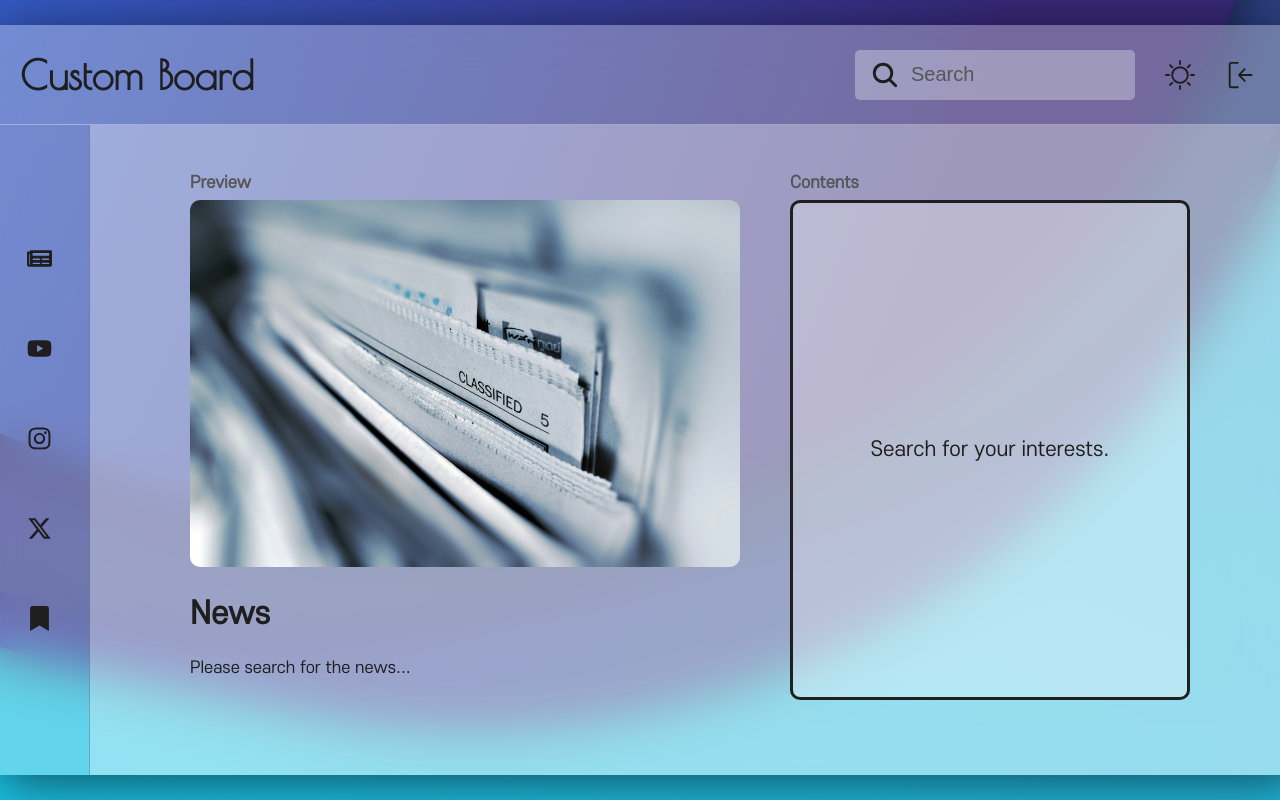
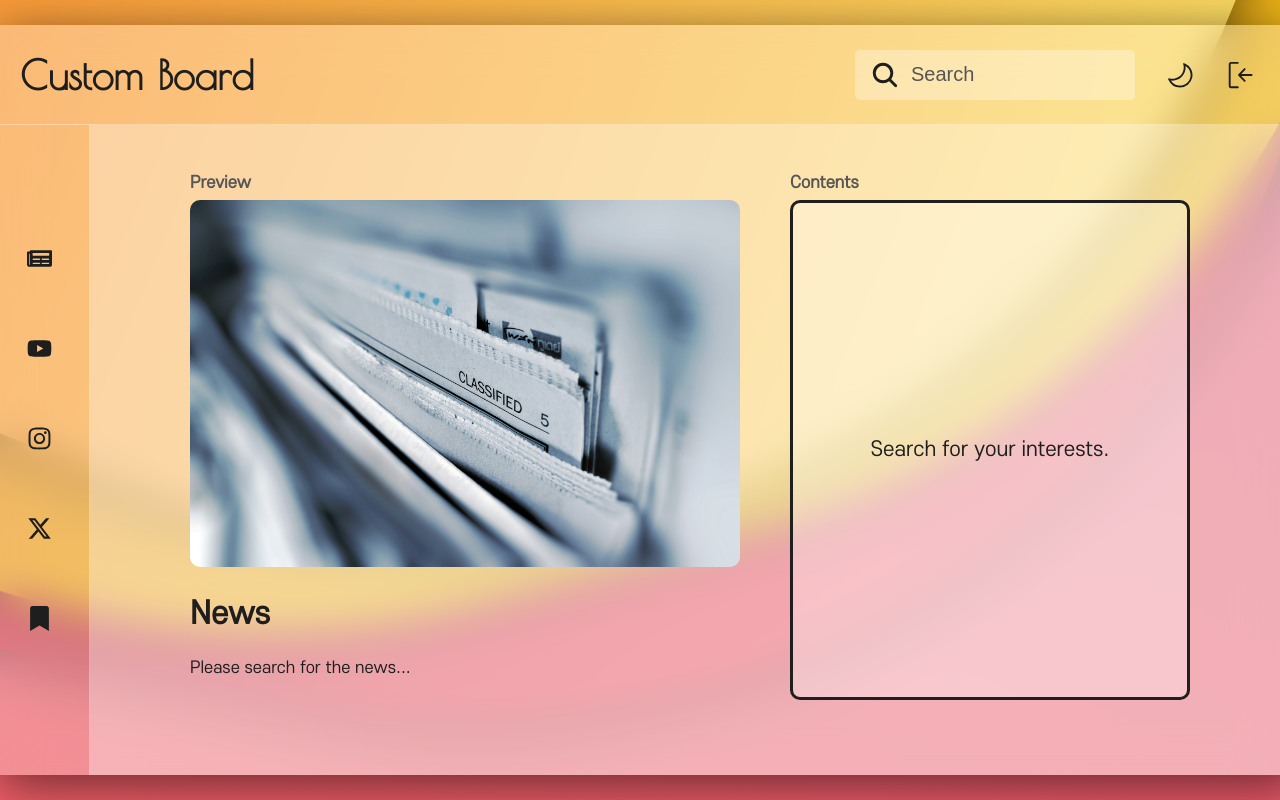
Before and after one commit to useBottle/square_box_pwa_-client-, a React (Create React App) app: page /news in a window 1280 px wide. Both pictures are taken after a click on the button 1180 px from the left and 74 px from the top of the page. Shown: the top 800 px of the page. Built offline with nearby package versions, Linux system fonts and the light colour scheme; a web font is replaced by a local one.

Commit message:
다크모드 구현 완료.

```diff
--- a/src/App.tsx
+++ b/src/App.tsx
@@ -3,7 +3,7 @@ import styles from "../src/styles/App.module.css";
 import Home from "./routes/Home";
 import News from "./routes/News";
 import { IoSearch } from "react-icons/io5";
-import { GoSun, GoSignIn } from "react-icons/go";
+import { GoSun, GoMoon, GoSignIn } from "react-icons/go";
 import { FaNewspaper, FaYoutube, FaInstagram, FaBookmark } from "react-icons/fa";
 import { FaXTwitter } from "react-icons/fa6";
 import { useDispatch, useSelector } from "react-redux";
@@ -133,7 +133,11 @@ function App(): JSX.Element {
           </form>
 
           <button className={styles.darkModeBtn} style={{ opacity: `${toggle}` }} onClick={themeExchange}>
-            <GoSun className={styles.darkModeIcon} />
+            {darkLightToggle === "dark" ? (
+              <GoSun className={styles.darkModeIcon} onClick={() => {}} />
+            ) : (
+              <GoMoon className={styles.darkModeIcon} />
+            )}
           </button>
 
           <button className={styles.signInBtn} onMouseOver={() => setToggle(0)} onMouseOut={() => setToggle(1)}>
--- a/src/styles/App.module.css
+++ b/src/styles/App.module.css
@@ -21,6 +21,7 @@ body {
   box-shadow: 0 0 50px rgba(0, 0, 0, 0.5607843137);
   animation: wave 20s infinite linear;
   z-index: 4;
+  transition: background 0.3s ease-in-out;
 }
 
 .circle2 {
@@ -34,6 +35,7 @@ body {
   box-shadow: 0 0 50px rgba(0, 0, 0, 0.5607843137);
   animation: wave 30s infinite linear;
   z-index: 3;
+  transition: background 0.3s ease-in-out;
 }
 
 .circle3 {
@@ -47,6 +49,7 @@ body {
   box-shadow: 0 0 50px rgba(0, 0, 0, 0.5607843137);
   animation: wave 40s infinite linear;
   z-index: 2;
+  transition: background 0.3s ease-in-out;
 }
 
 .circle4 {
@@ -59,6 +62,7 @@ body {
   right: -2000px;
   bottom: -200px;
   z-index: 1;
+  transition: background 0.3s ease-in-out;
 }
 
 @keyframes wave {
@@ -80,6 +84,7 @@ body {
   box-shadow: 10px 10px 50px rgba(0, 0, 0, 0.5568627451);
   overflow: hidden;
   z-index: 99;
+  transition: background 0.3s ease-in-out;
 }
 .mainContainer .header {
   position: absolute;
@@ -125,6 +130,7 @@ body {
   box-sizing: border-box;
   transition: border 0.3s ease-in-out;
   border: 1px solid transparent;
+  transition: background 0.3s ease-in-out, color 0.3s ease-in-out;
 }
 .mainContainer .header .searchBar input::placeholder {
   color: #565656;
@@ -146,6 +152,7 @@ body {
   border-radius: 50%;
   border: none;
   background: transparent;
+  transition: color 0.3s ease-in-out;
 }
 .mainContainer .header .searchBar .clearBtn .iconSet {
   position: absolute;
@@ -177,12 +184,12 @@ body {
   padding: 0;
   border: none;
   background: transparent;
-  color: #000;
   font-size: 30px;
   cursor: pointer;
 }
 .mainContainer .header .searchBar .searchIconBox .searchIcon {
   color: #fff;
+  transition: color 0.3s ease-in-out;
 }
 .mainContainer .header .darkModeBtn {
   position: absolute;
@@ -199,8 +206,8 @@ body {
   color: #fff;
   padding: 0;
   cursor: pointer;
+  overflow: hidden;
   transition: background 0.3s ease-in-out;
-  transition: opacity 0.3s ease-in-out;
 }
 .mainContainer .header .darkModeBtn .darkModeIcon {
   display: flex;
@@ -310,6 +317,7 @@ body {
 }
 .mainContainer .navbar ul .menuIcon {
   background: rgba(16, 18, 27, 0.4);
+  color: #71f1fc;
 }
 .mainContainer .navbar ul .menuIcon .menuText {
   opacity: 1;
@@ -332,6 +340,18 @@ body {
 .lightMode {
   color: #1e1e1e;
 }
+.lightMode .circle1 {
+  background: linear-gradient(90deg, #fad961, #f76b1c);
+}
+.lightMode .circle2 {
+  background: linear-gradient(70deg, #f2d50f, #da0641);
+}
+.lightMode .circle3 {
+  background: linear-gradient(40deg, #f5515f, #a1051d);
+}
+.lightMode .circle4 {
+  background: linear-gradient(180deg, #f36265, #961276);
+}
 .lightMode .mainContainer {
   background: rgba(255, 255, 255, 0.3098039216);
 }
@@ -340,7 +360,7 @@ body {
 }
 .lightMode .mainContainer .header .searchBar input {
   background: rgba(255, 255, 255, 0.3098039216);
-  color: #3363b7;
+  color: #f5515f;
 }
 .lightMode .mainContainer .header .searchBar input:focus {
   border: 1px solid #1e1e1e;
@@ -357,11 +377,11 @@ body {
 .lightMode .mainContainer .header .darkModeBtn .darkModeIcon {
   color: #1e1e1e;
 }
-.lightMode .mainContainer .header .darkModeBtn .darkModeIcon:hover {
-  color: #3363b7;
-}
 .lightMode .mainContainer .header .darkModeBtn:hover {
   background: rgba(255, 255, 255, 0.3098039216);
+}
+.lightMode .mainContainer .header .darkModeBtn:hover .darkModeIcon {
+  color: #8463ef;
 }
 .lightMode .mainContainer .header .signInBtn .signInIcon {
   color: #1e1e1e;
@@ -371,7 +391,10 @@ body {
   background: rgba(255, 255, 255, 0.3098039216);
 }
 .lightMode .mainContainer .header .signInBtn:hover span {
-  color: #3363b7;
+  color: #8463ef;
+}
+.lightMode .mainContainer .navbar {
+  border-right: 0.5px solid rgba(255, 255, 255, 0.3490196078);
 }
 .lightMode .mainContainer .navbar ul li {
   color: #1e1e1e;
@@ -381,4 +404,5 @@ body {
 }
 .lightMode .mainContainer .navbar ul .menuIcon {
   background: rgba(255, 255, 255, 0.3098039216);
+  color: #f36265;
 }
--- a/src/styles/App.module.scss
+++ b/src/styles/App.module.scss
@@ -7,11 +7,17 @@ $circle1-gradient: linear-gradient(90deg, #362774 10%, #335cc5 60%, #637ffd 100%
 $circle2-gradient: linear-gradient(70deg, #274b74, #382aa2, #8365d7);
 $circle3-gradient: linear-gradient(40deg, #274b74, #3533c5, #2963fd);
 $circle4-gradient: linear-gradient(180deg, #17caea, #4182b4, #6078ea);
+$circle1-gradient-light: linear-gradient(90deg, #fad961, #f76b1c);
+$circle2-gradient-light: linear-gradient(70deg, #f2d50f, #da0641);
+$circle3-gradient-light: linear-gradient(40deg, #f5515f, #a1051d);
+$circle4-gradient-light: linear-gradient(180deg, #f36265, #961276);
 $circle-radius: 43%;
 $left: -50%;
 $main-container-width: 1300px;
 $main-container-height: 750px;
 $header-height: 750px;
+$darkModeBtn-width: 50px;
+$darkModeBtn-height: 50px;
 
 body {
   width: 100vw;
@@ -36,6 +42,7 @@ body {
   box-shadow: $box-shadow;
   animation: wave 20s infinite linear;
   z-index: 4;
+  transition: background 0.3s ease-in-out;
 }
 
 .circle2 {
@@ -49,6 +56,7 @@ body {
   box-shadow: $box-shadow;
   animation: wave 30s infinite linear;
   z-index: 3;
+  transition: background 0.3s ease-in-out;
 }
 
 .circle3 {
@@ -62,6 +70,7 @@ body {
   box-shadow: $box-shadow;
   animation: wave 40s infinite linear;
   z-index: 2;
+  transition: background 0.3s ease-in-out;
 }
 
 .circle4 {
@@ -74,6 +83,7 @@ body {
   right: -2000px;
   bottom: -200px;
   z-index: 1;
+  transition: background 0.3s ease-in-out;
 }
 
 @keyframes wave {
@@ -97,6 +107,7 @@ body {
   box-shadow: 10px 10px 50px#0000008e;
   overflow: hidden;
   z-index: 99;
+  transition: background 0.3s ease-in-out;
 
   & .header {
     position: absolute;
@@ -143,6 +154,7 @@ body {
         box-sizing: border-box;
         transition: border 0.3s ease-in-out;
         border: 1px solid transparent;
+        transition: background 0.3s ease-in-out, color 0.3s ease-in-out;
       }
 
       & input::placeholder {
@@ -167,6 +179,7 @@ body {
         border-radius: 50%;
         border: none;
         background: transparent;
+        transition: color 0.3s ease-in-out;
 
         & .iconSet {
           position: absolute;
@@ -204,12 +217,12 @@ body {
         padding: 0;
         border: none;
         background: transparent;
-        color: #000;
         font-size: 30px;
         cursor: pointer;
 
         & .searchIcon {
           color: colors.$pure-white;
+          transition: color 0.3s ease-in-out;
         }
       }
     }
@@ -218,8 +231,8 @@ body {
       position: absolute;
       font-size: 30px;
       right: 85px;
-      width: 50px;
-      height: 50px;
+      width: $darkModeBtn-width;
+      height: $darkModeBtn-height;
       border-radius: 5px;
       display: flex;
       justify-content: center;
@@ -229,8 +242,8 @@ body {
       color: colors.$pure-white;
       padding: 0;
       cursor: pointer;
+      overflow: hidden;
       transition: background 0.3s ease-in-out;
-      transition: opacity 0.3s ease-in-out;
 
       & .darkModeIcon {
         display: flex;
@@ -359,6 +372,7 @@ body {
 
       & .menuIcon {
         background: colors.$container-back;
+        color: colors.$aqua-blue;
 
         & .menuText {
           opacity: 1;
@@ -386,6 +400,22 @@ body {
 .lightMode {
   color: colors.$black-font-light;
 
+  & .circle1 {
+    background: $circle1-gradient-light;
+  }
+
+  & .circle2 {
+    background: $circle2-gradient-light;
+  }
+
+  & .circle3 {
+    background: $circle3-gradient-light;
+  }
+
+  & .circle4 {
+    background: $circle4-gradient-light;
+  }
+
   & .mainContainer {
     background: colors.$container-back-light;
 
@@ -396,7 +426,7 @@ body {
 
         & input {
           background: colors.$container-back-light;
-          color: colors.$deep-blue; // 추후 색상 정하면 교체하기.
+          color: colors.$point-pink2;
         }
 
         & input:focus {
@@ -426,14 +456,14 @@ body {
         & .darkModeIcon {
           color: colors.$black-font-light;
         }
-
-        & .darkModeIcon:hover {
-          color: colors.$deep-blue; // 추후 색상 정하면 교체하기.
-        }
       }
 
       & .darkModeBtn:hover {
         background: colors.$container-back-light;
+
+        & .darkModeIcon {
+          color: colors.$point-purple;
+        }
       }
 
       & .signInBtn {
@@ -450,12 +480,14 @@ body {
 
       & .signInBtn:hover {
         & span {
-          color: colors.$deep-blue; // 추후 색상 정하면 교체하기.
+          color: colors.$point-purple;
         }
       }
     }
 
     & .navbar {
+      border-right: 0.5px solid colors.$border-light;
+
       & ul {
         & li {
           color: colors.$black-font-light;
@@ -467,6 +499,7 @@ body {
 
         & .menuIcon {
           background: colors.$container-back-light;
+          color: colors.$point-pink1;
         }
       }
     }
--- a/src/styles/ArticleContainer.module.scss
+++ b/src/styles/ArticleContainer.module.scss
@@ -6,6 +6,7 @@
   width: 400px;
   height: 500px;
   overflow: scroll;
+  transition: background 0.3s ease-in-out;
 
   & .article {
     left: 0;
@@ -21,12 +22,14 @@
       font-family: "S-CoreDream-4Regular";
       font-size: 20px;
       line-height: 1.3;
+      cursor: default;
     }
 
     & p {
       margin-top: 10px;
       font-size: 12px;
       color: colors.$bright-blue;
+      transition: color 0.3s ease-in-out;
     }
   }
 
@@ -47,7 +50,7 @@
   & .articleList {
     & .article {
       & p {
-        color: colors.$dark-blue; // 추후 색상 정하면 변경하기.
+        color: colors.$point-plum; // 추후 색상 정하면 변경하기.
       }
     }
 
@@ -55,11 +58,11 @@
       background: colors.$container-back-light;
 
       & h3 {
-        color: colors.$deep-blue; // 추후 색상 정하면 변경하기.
+        color: colors.$point-purple; // 추후 색상 정하면 변경하기.
       }
 
       & p {
-        color: colors.$sky-blue; // 추후 색상 정하면 변경하기.
+        color: colors.$point-pink1; // 추후 색상 정하면 변경하기.
       }
     }
   }
--- a/src/styles/News.module.css
+++ b/src/styles/News.module.css
@@ -11,6 +11,7 @@
   width: 1200px;
   height: 650px;
   box-sizing: border-box;
+  transition: background 0.3s ease-in-out;
 }
 .newsContainer .previewContainer {
   position: absolute;
@@ -73,14 +74,15 @@
   background: rgba(16, 18, 27, 0.4);
   border-radius: 10px;
   box-sizing: border-box;
+  transition: background 0.3s ease-in-out;
 }
 .newsContainer .contentsContainer .articleList .text {
   pointer-events: none;
 }
 .newsContainer .contentsContainer .borderEffect {
-  animation: blink 3s infinite alternate ease-in-out;
+  animation: blink-darkMode 3s infinite alternate ease-in-out;
 }
-@keyframes blink {
+@keyframes blink-darkMode {
   0% {
     border: 3px solid transparent;
   }
@@ -96,9 +98,9 @@
   background: rgba(255, 255, 255, 0.3098039216);
 }
 .lightMode .newsContainer .contentsContainer .borderEffect {
-  animation: blink 3s infinite alternate ease-in-out;
+  animation: blink-lightMode 3s infinite alternate ease-in-out;
 }
-@keyframes blink {
+@keyframes blink-lightMode {
   0% {
     border: 3px solid transparent;
   }
--- a/src/styles/News.module.scss
+++ b/src/styles/News.module.scss
@@ -13,6 +13,7 @@
   width: 1200px;
   height: 650px;
   box-sizing: border-box;
+  transition: background 0.3s ease-in-out;
 
   & .previewContainer {
     position: absolute;
@@ -82,6 +83,7 @@
       background: colors.$container-back;
       border-radius: 10px;
       box-sizing: border-box;
+      transition: background 0.3s ease-in-out;
 
       & .text {
         pointer-events: none;
@@ -89,10 +91,10 @@
     }
 
     & .borderEffect {
-      animation: blink 3s infinite alternate ease-in-out;
+      animation: blink-darkMode 3s infinite alternate ease-in-out;
     }
 
-    @keyframes blink {
+    @keyframes blink-darkMode {
       0% {
         border: 3px solid transparent;
       }
@@ -116,10 +118,10 @@
       }
 
       & .borderEffect {
-        animation: blink 3s infinite alternate ease-in-out;
+        animation: blink-lightMode 3s infinite alternate ease-in-out;
       }
 
-      @keyframes blink {
+      @keyframes blink-lightMode {
         0% {
           border: 3px solid transparent;
         }
--- a/src/styles/SearchModal.module.css
+++ b/src/styles/SearchModal.module.css
@@ -84,5 +84,5 @@
 }
 .lightMode .modalContainer ul li:hover {
   background: rgba(255, 255, 255, 0.3098039216);
-  color: #3363b7;
+  color: #f36265;
 }
--- a/src/styles/SearchModal.module.scss
+++ b/src/styles/SearchModal.module.scss
@@ -97,7 +97,7 @@
 
       & li:hover {
         background: colors.$container-back-light;
-        color: colors.$deep-blue; // 추후 색상 정하면 변경하기.
+        color: colors.$point-pink1;
       }
     }
   }
```
Also changed, not shown: src/styles/ArticleContainer.module.css (+6 -3 lines), src/styles/NewsPrivew.module.css (+9 -3 lines), src/styles/NewsPrivew.module.scss (+10 -3 lines), src/styles/_color-set.scss (+8 -4 lines).
